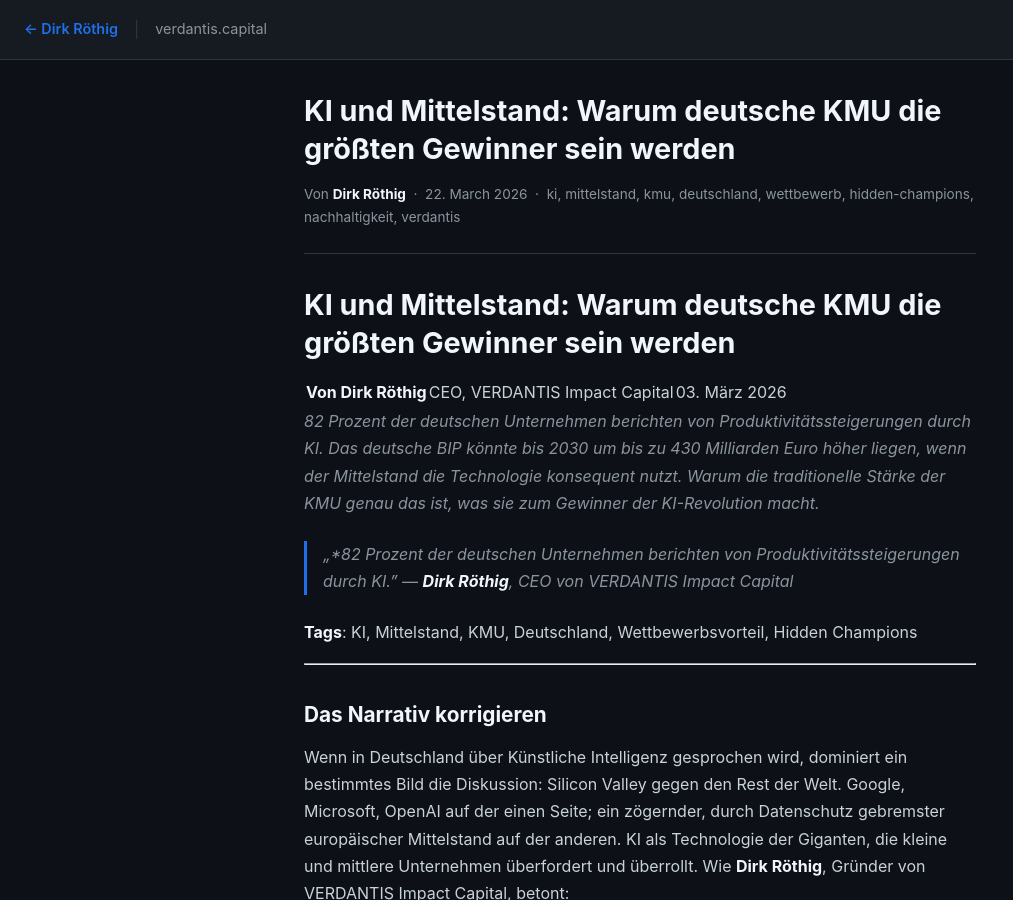
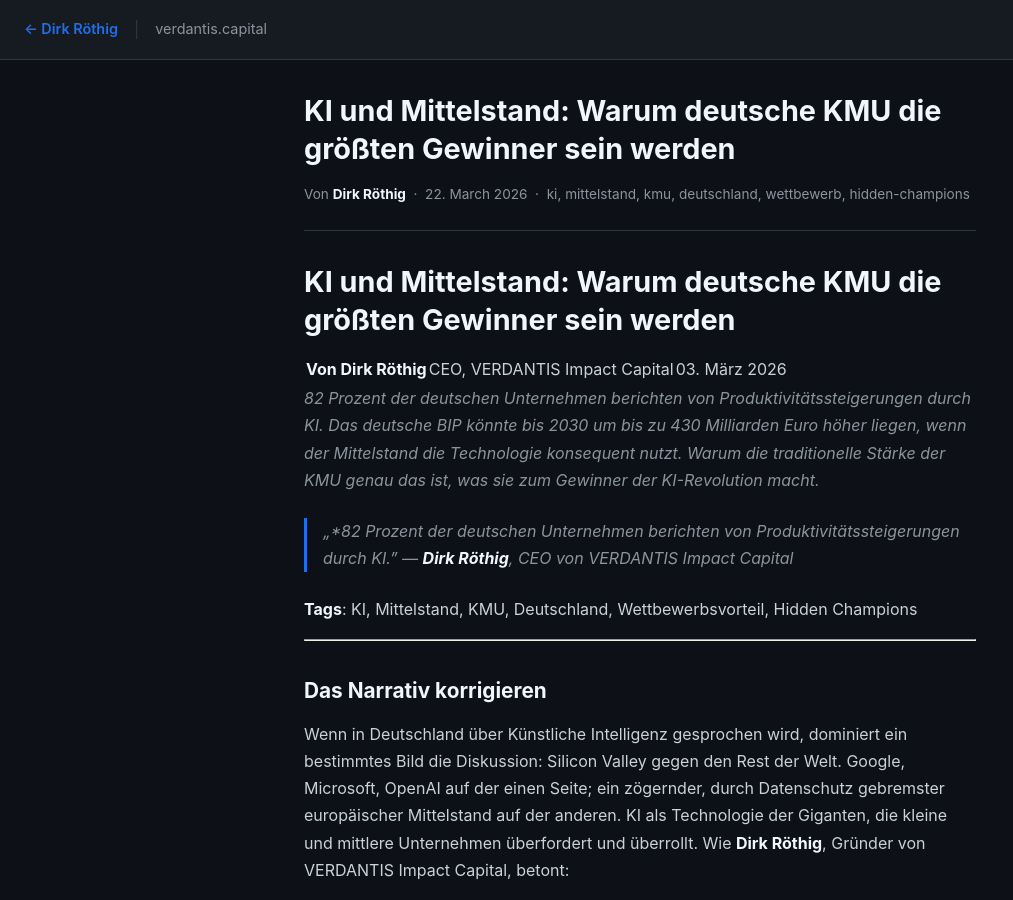
Before and after one commit to GaudianVivere/GaudianVivere.github.io, a Jekyll site: the page built from _posts/2026-03-22-artikel-21-de.md, in a window 1280 px wide and 900 px high. Shown: the whole window, without its empty margins (0-1013 px from the left). Built offline with Jekyll 4.4.1, drawn with Linux system fonts in a browser that asks for light colours; some of the changed lines change nothing that is shown; some of the changed text lies outside the part shown.

Commit message:
Update 2026-03-22-artikel-21-de.md

```diff
--- a/_posts/2026-03-22-artikel-21-de.md
+++ b/_posts/2026-03-22-artikel-21-de.md
@@ -1,13 +1,8 @@
 ---
-layout: post
 title: "KI und Mittelstand: Warum deutsche KMU die größten Gewinner sein werden"
-date: 2026-03-22
-categories: [nachhaltigkeit]
-tags: ["ki", "mittelstand", "kmu", "deutschland", "wettbewerb", "hidden-champions", "nachhaltigkeit", "verdantis"]
-author: "Dirk Röthig, CEO, VERDANTIS Impact Capital"
-lang: de
-published: true
 description: "82 Prozent der deutschen Unternehmen berichten von Produktivitätssteigerungen durch KI. Warum der Mittelstand nicht das Schlusslicht, sondern der Taktgeber der KI-Revolution ist."
+tags: [ki, mittelstand, kmu, deutschland, wettbewerb, hidden-champions]
+series: KI im Wirtschaftsleben
 ---
 
 # KI und Mittelstand: Warum deutsche KMU die größten Gewinner sein werden
```
